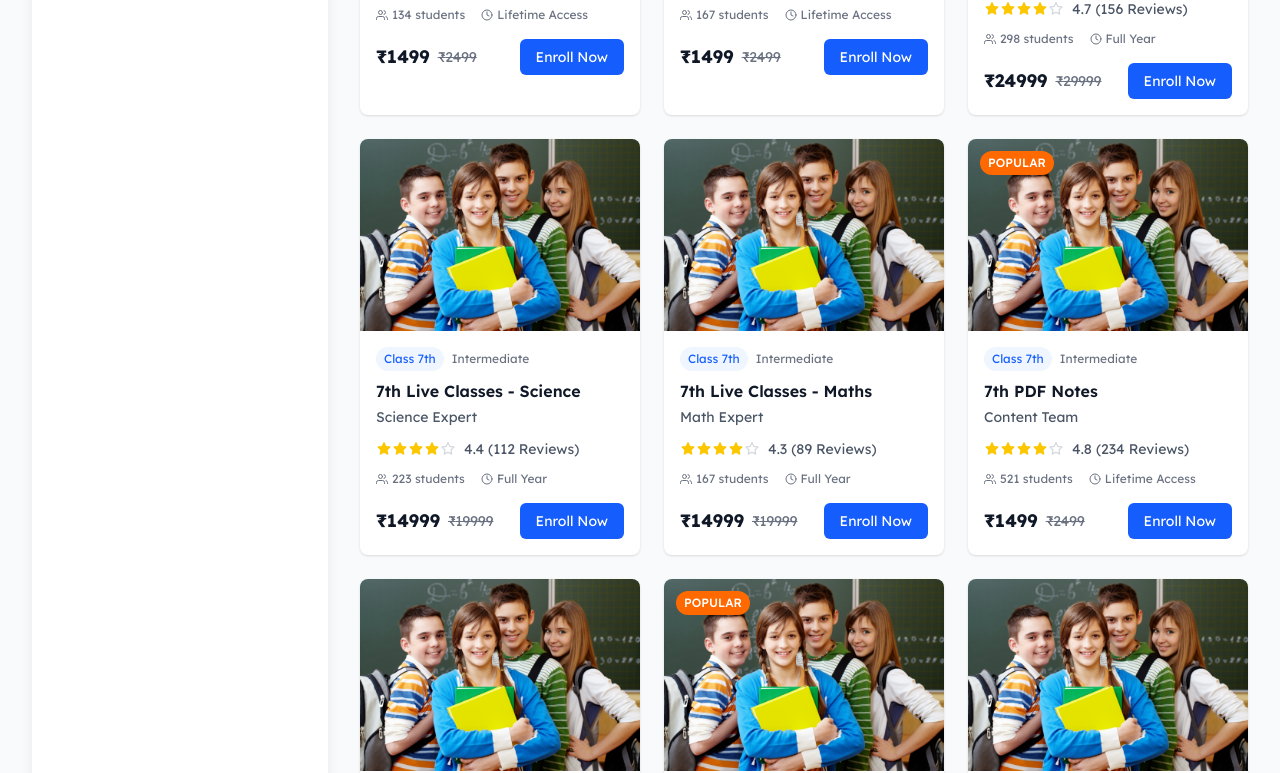
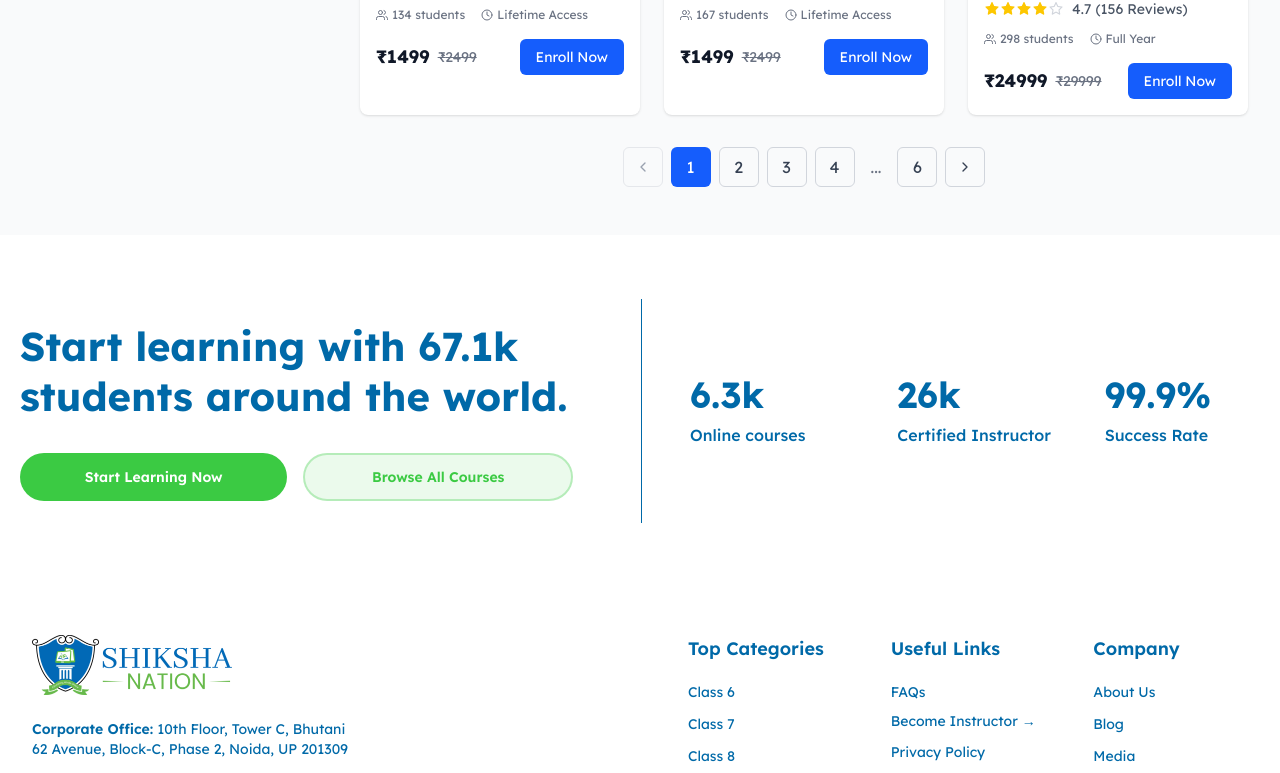
Before and after one commit to shikshanationdev/web, a Next.js app: page /courses in a window 1280 px wide. Shown: the part 1473-2246 px from the top of the page. Built offline with nearby package versions, Linux system fonts and the light colour scheme.

Commit message:
Implement pagination and sorting functionality in CoursesCatalog component

```diff
--- a/src/components/courses/CoursesCatalog.tsx
+++ b/src/components/courses/CoursesCatalog.tsx
@@ -1,6 +1,6 @@
 "use client";
 import { useState } from "react";
-import { FiChevronDown, FiChevronUp } from "react-icons/fi";
+import { FiChevronDown, FiChevronUp, FiChevronLeft, FiChevronRight } from "react-icons/fi";
 import { MdGridView } from "react-icons/md";
 import CourseCard from "../ui/CourseCard";
 import { coursesData, categories } from "@/data/courses";
@@ -9,6 +9,8 @@ const CoursesCatalog = () => {
   const [selectedCategory, setSelectedCategory] = useState("All Categories");
   const [sortBy, setSortBy] = useState("Newly published");
   const [expandedCategories, setExpandedCategories] = useState(["Class 6th to 12th"]);
+  const [currentPage, setCurrentPage] = useState(1);
+  const coursesPerPage = 6;
 
   const toggleCategory = (categoryName: string) => {
     setExpandedCategories(prev =>
@@ -16,6 +18,17 @@ const CoursesCatalog = () => {
         ? prev.filter(name => name !== categoryName)
         : [...prev, categoryName]
     );
+  };
+
+  // Reset to first page when category or sort changes
+  const handleCategoryChange = (category: string) => {
+    setSelectedCategory(category);
+    setCurrentPage(1);
+  };
+
+  const handleSortChange = (sort: string) => {
+    setSortBy(sort);
+    setCurrentPage(1);
   };
 
   // Filter courses based on selected category
@@ -58,19 +71,84 @@ const CoursesCatalog = () => {
       break;
   }
 
+  // Pagination logic
+  const totalCourses = filteredCourses.length;
+  const totalPages = Math.ceil(totalCourses / coursesPerPage);
+  const startIndex = (currentPage - 1) * coursesPerPage;
+  const endIndex = startIndex + coursesPerPage;
+  const currentCourses = filteredCourses.slice(startIndex, endIndex);
+
+  // Pagination helper functions
+  const goToPage = (page: number) => {
+    setCurrentPage(page);
+    // Scroll to top of course grid
+    window.scrollTo({ top: 0, behavior: 'smooth' });
+  };
+
+  const goToPreviousPage = () => {
+    if (currentPage > 1) {
+      goToPage(currentPage - 1);
+    }
+  };
+
+  const goToNextPage = () => {
+    if (currentPage < totalPages) {
+      goToPage(currentPage + 1);
+    }
+  };
+
+  // Generate page numbers for pagination
+  const getPageNumbers = () => {
+    const pageNumbers = [];
+    const maxVisiblePages = 5;
+
+    if (totalPages <= maxVisiblePages) {
+      for (let i = 1; i <= totalPages; i++) {
+        pageNumbers.push(i);
+      }
+    } else {
+      if (currentPage <= 3) {
+        for (let i = 1; i <= 4; i++) {
+          pageNumbers.push(i);
+        }
+        pageNumbers.push('...');
+        pageNumbers.push(totalPages);
+      } else if (currentPage >= totalPages - 2) {
+        pageNumbers.push(1);
+        pageNumbers.push('...');
+        for (let i = totalPages - 3; i <= totalPages; i++) {
+          pageNumbers.push(i);
+        }
+      } else {
+        pageNumbers.push(1);
+        pageNumbers.push('...');
+        for (let i = currentPage - 1; i <= currentPage + 1; i++) {
+          pageNumbers.push(i);
+        }
+        pageNumbers.push('...');
+        pageNumbers.push(totalPages);
+      }
+    }
+
+    return pageNumbers;
+  };
+
   return (
     <section className="bg-gray-50 py-12 px-4 sm:px-6 lg:px-8">
       <div className="max-w-7xl mx-auto">
         {/* Header */}
         <div className="mb-8">
           <h2 className="text-3xl font-bold text-gray-900 mb-2">Explore Courses</h2>
-          <p className="text-gray-600">Showing {filteredCourses.length} of {coursesData.length} Results</p>
+          <p className="text-gray-600">
+            Showing {startIndex + 1}-{Math.min(endIndex, totalCourses)} of {totalCourses} Results
+            {totalPages > 1 && ` (Page ${currentPage} of ${totalPages})`}
+          </p>
         </div>
 
         <div className="flex flex-col lg:flex-row gap-8">
           {/* Sidebar Filters */}
           <div className="lg:w-1/4">
-            <div className="bg-white rounded-2xl shadow-lg h-full lg:sticky lg:top-4">
+            <div className="bg-white rounded-2xl shadow-lg lg:sticky lg:top-4 lg:h-fit lg:max-h-[calc(100vh-2rem)] lg:overflow-y-auto">
               {/* Categories */}
               <div className="p-6">
                 <div className="flex items-center justify-between mb-6">
@@ -91,7 +169,7 @@ const CoursesCatalog = () => {
                           name="category"
                           value={category.label}
                           checked={selectedCategory === category.label}
-                          onChange={(e) => setSelectedCategory(e.target.value)}
+                          onChange={(e) => handleCategoryChange(e.target.value)}
                           className="w-4 h-4 text-blue-600 border-gray-300 focus:ring-blue-500"
                         />
                         <span className={`ml-3 text-sm ${selectedCategory === category.label
@@ -129,7 +207,7 @@ const CoursesCatalog = () => {
                                 name="category"
                                 value={subCategory.name}
                                 checked={selectedCategory === subCategory.name}
-                                onChange={(e) => setSelectedCategory(e.target.value)}
+                                onChange={(e) => handleCategoryChange(e.target.value)}
                                 className="w-4 h-4 text-blue-600 border-gray-300 focus:ring-blue-500"
                               />
                               <span className={`ml-3 text-sm ${selectedCategory === subCategory.name
@@ -160,7 +238,7 @@ const CoursesCatalog = () => {
                 <div className="relative">
                   <select
                     value={sortBy}
-                    onChange={(e) => setSortBy(e.target.value)}
+                    onChange={(e) => handleSortChange(e.target.value)}
                     className="appearance-none bg-white border border-gray-300 rounded-md px-3 py-1 pr-8 text-sm focus:ring-2 focus:ring-blue-500"
                   >
                     <option>Newly published</option>
@@ -193,8 +271,8 @@ const CoursesCatalog = () => {
 
             {/* Course Grid */}
             <div className="grid grid-cols-1 md:grid-cols-2 xl:grid-cols-3 gap-6">
-              {filteredCourses.length > 0 ? (
-                filteredCourses.map((course) => (
+              {currentCourses.length > 0 ? (
+                currentCourses.map((course) => (
                   <CourseCard
                     key={course.id}
                     title={course.title}
@@ -224,26 +302,55 @@ const CoursesCatalog = () => {
             </div>
 
             {/* Pagination */}
+            {totalPages > 1 && (
               <div className="flex justify-center mt-8">
                 <div className="flex items-center gap-2">
-                <button className="w-8 h-8 flex items-center justify-center border border-gray-300 rounded-md hover:bg-gray-50">
-                  &lt;
+                  {/* Previous Button */}
+                  <button
+                    onClick={goToPreviousPage}
+                    disabled={currentPage === 1}
+                    className={`w-10 h-10 flex items-center justify-center border rounded-md ${currentPage === 1
+                      ? 'border-gray-200 text-gray-400 cursor-not-allowed'
+                      : 'border-gray-300 text-gray-700 hover:bg-gray-50'
+                      }`}
+                  >
+                    <FiChevronLeft className="w-4 h-4" />
                   </button>
-                <button className="w-8 h-8 flex items-center justify-center bg-blue-600 text-white rounded-md">
-                  1
+
+                  {/* Page Numbers */}
+                  {getPageNumbers().map((pageNumber, index) => (
+                    pageNumber === '...' ? (
+                      <span key={`ellipsis-${index}`} className="px-2 text-gray-500">
+                        ...
+                      </span>
+                    ) : (
+                      <button
+                        key={pageNumber}
+                        onClick={() => goToPage(pageNumber as number)}
+                        className={`w-10 h-10 flex items-center justify-center rounded-md ${currentPage === pageNumber
+                          ? 'bg-blue-600 text-white'
+                          : 'border border-gray-300 text-gray-700 hover:bg-gray-50'
+                          }`}
+                      >
+                        {pageNumber}
                       </button>
-                <button className="w-8 h-8 flex items-center justify-center border border-gray-300 rounded-md hover:bg-gray-50">
-                  2
-                </button>
-                <button className="w-8 h-8 flex items-center justify-center border border-gray-300 rounded-md hover:bg-gray-50">
-                  3
-                </button>
-                <span className="px-2">...</span>
-                <button className="w-8 h-8 flex items-center justify-center border border-gray-300 rounded-md hover:bg-gray-50">
-                  &gt;
+                    )
+                  ))}
+
+                  {/* Next Button */}
+                  <button
+                    onClick={goToNextPage}
+                    disabled={currentPage === totalPages}
+                    className={`w-10 h-10 flex items-center justify-center border rounded-md ${currentPage === totalPages
+                      ? 'border-gray-200 text-gray-400 cursor-not-allowed'
+                      : 'border-gray-300 text-gray-700 hover:bg-gray-50'
+                      }`}
+                  >
+                    <FiChevronRight className="w-4 h-4" />
                   </button>
                 </div>
               </div>
+            )}
           </div>
         </div>
       </div>
```
Lines whose indentation alone changed are shown as unchanged.
